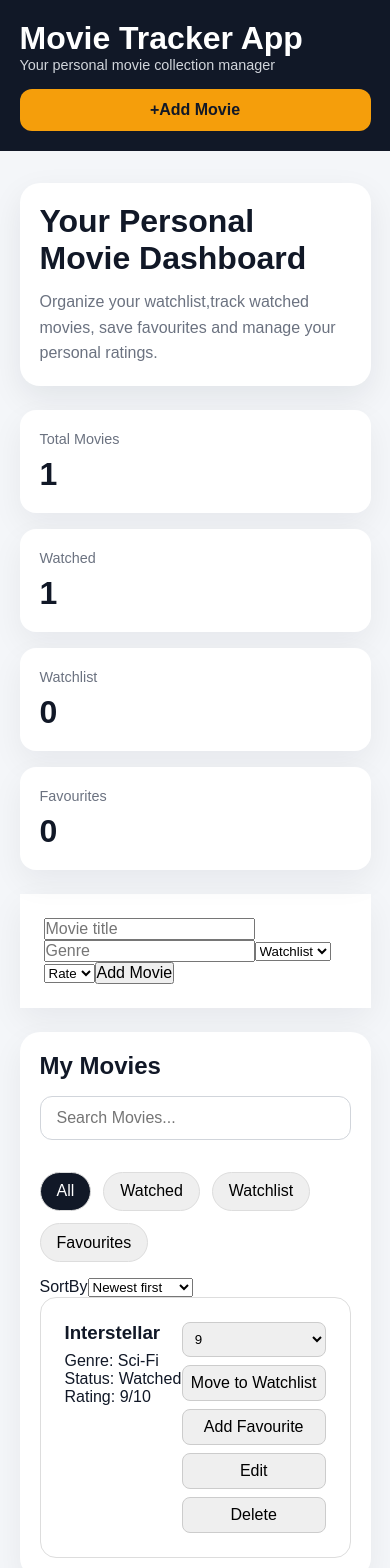
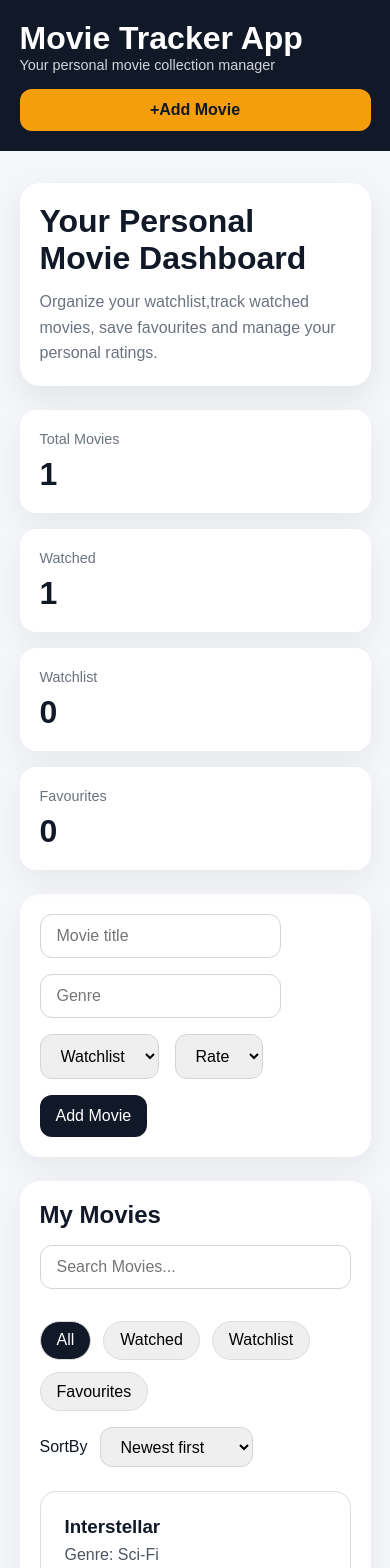
Before and after one commit to Ujjwal-Darnal/Movie-Tracker-App, a React (Vite) app: page / in a window 390 px wide. Shown: the top 1568 px of the page. Built offline with nearby package versions, Linux system fonts and the light colour scheme.

Commit message:
Improve responsive app styling

```diff
--- a/src/styles/App.css
+++ b/src/styles/App.css
@@ -1,3 +1,4 @@
+/* ===== Global Reset ===== */
 * {
   margin: 0;
   padding: 0;
@@ -15,14 +16,24 @@ body {
 }
 
 button,
-input {
+input,
+select {
   font: inherit;
 }
 
+/* ===== App Layout ===== */
 .app {
   min-height: 100vh;
 }
 
+.dashboard {
+  width: 90%;
+  max-width: 75rem;
+  margin: 0 auto;
+  padding: 2rem 0;
+}
+
+/* ===== Navbar ===== */
 .navbar {
   width: 100%;
   padding: 1.25rem 5%;
@@ -53,13 +64,7 @@ input {
   cursor: pointer;
 }
 
-.dashboard {
-  width: 90%;
-  max-width: 75rem;
-  margin: 0 auto;
-  padding: 2rem 0;
-}
-
+/* ===== Hero Section ===== */
 .hero-section {
   background-color: #ffffff;
   padding: 2rem;
@@ -79,6 +84,7 @@ input {
   line-height: 1.6;
 }
 
+/* ===== Stats Cards ===== */
 .stats-grid {
   display: grid;
   grid-template-columns: repeat(4, 1fr);
@@ -103,6 +109,36 @@ input {
   margin-top: 0.5rem;
 }
 
+/* ===== Movie Form ===== */
+.movie-form {
+  background-color: #ffffff;
+  padding: 1.5rem;
+  margin-bottom: 1.5rem;
+  border-radius: 1.25rem;
+  box-shadow: 0 0.75rem 2rem rgba(17, 24, 39, 0.06);
+  display: flex;
+  gap: 1rem;
+  flex-wrap: wrap;
+}
+
+.movie-form input,
+.movie-form select {
+  padding: 0.75rem 1rem;
+  border: 1px solid #d1d5db;
+  border-radius: 0.75rem;
+  outline: none;
+}
+
+.movie-form button {
+  border: none;
+  background-color: #111827;
+  color: white;
+  padding: 0.75rem 1rem;
+  border-radius: 0.75rem;
+  cursor: pointer;
+}
+
+/* ===== Movie Panel ===== */
 .movie-panel {
   background-color: #ffffff;
   padding: 1.5rem;
@@ -126,6 +162,80 @@ input {
   outline: none;
 }
 
+/* ===== Filters & Sorting ===== */
+.filter-buttons {
+  display: flex;
+  gap: 0.75rem;
+  margin: 1rem 0;
+  flex-wrap: wrap;
+}
+
+.filter-buttons button {
+  padding: 0.6rem 1rem;
+  border-radius: 999px;
+  border: 1px solid #ddd;
+  cursor: pointer;
+}
+
+.active-filter {
+  background-color: #111827;
+  color: white;
+}
+
+.sort-box {
+  display: flex;
+  align-items: center;
+  gap: 0.75rem;
+  margin-bottom: 1.5rem;
+}
+
+.sort-box select {
+  padding: 0.6rem 1rem;
+  border-radius: 0.75rem;
+  border: 1px solid #d1d5db;
+}
+
+/* ===== Movie List & Cards ===== */
+.movie-list {
+  display: flex;
+  flex-direction: column;
+  gap: 1rem;
+}
+
+.movie-card {
+  background-color: white;
+  border-radius: 1rem;
+  border: 1px solid #ddd;
+  padding: 1.5rem;
+  display: flex;
+  justify-content: space-between;
+  align-items: flex-start;
+}
+
+.movie-info h3 {
+  margin-bottom: 0.5rem;
+}
+
+.movie-info p {
+  margin-bottom: 0.35rem;
+  color: #4b5563;
+}
+
+.movie-actions {
+  display: flex;
+  flex-direction: column;
+  gap: 0.5rem;
+}
+
+.movie-actions button,
+.movie-actions select {
+  padding: 0.5rem;
+  border-radius: 0.5rem;
+  border: 1px solid #ccc;
+  cursor: pointer;
+}
+
+/* ===== Empty State ===== */
 .empty-state {
   text-align: center;
   padding: 4rem 1rem;
@@ -142,6 +252,7 @@ input {
   color: #6b7280;
 }
 
+/* ===== Responsive Design ===== */
 @media (max-width: 48rem) {
   .navbar {
     flex-direction: column;
@@ -165,6 +276,20 @@ input {
   .panel-header input {
     width: 100%;
   }
+
+  .movie-card {
+    flex-direction: column;
+    gap: 1rem;
+  }
+
+  .movie-actions {
+    width: 100%;
+  }
+
+  .movie-actions button,
+  .movie-actions select {
+    width: 100%;
+  }
 }
 
 @media (max-width: 30rem) {
@@ -173,70 +298,8 @@ input {
   }
 
   .hero-section,
-  .movie-panel {
+  .movie-panel,
+  .movie-form {
     padding: 1.25rem;
   }
 }
-
-/* ==================== Movie Form======== */
-.movie-form{
-  background-color: #ffffff;
-  padding: 1.5rem;
-  margin-bottom: 1.5rem;
-  border: 1.25rem;
-   box-shadow: 0 0.75rem 2rem rgba(17, 24, 39, 0.06);
-}
-
-/* ====== movie list ===== */
-.movie-list{
-  display: flex;
-  flex-direction: column;
-  gap: 1rem;
-}
-
-/* ======== movie card ===== */
-.movie-card{
-  background-color: white;
-  border-radius: 1rem;
-  padding: 1.5rem;
-  display: flex;
-  justify-content: space-between;
-  align-items: flex-start;
-  border: 1px solid #ddd;
-}
-.movie-info h3{
-  margin-bottom: 0.5rem;
-}
-.movie-actions{
-  display: flex;
-  flex-direction: column;
-  gap: 0.5rem;
-}
-
-.movie-actions button,
-.movie-actions select {
-  padding: 0.5rem;
-  border-radius: 0.5rem;
-  border: 1px solid #ccc;
-  cursor: pointer;
-}
-
-/* ======== app.jsx Filter button ======= */
-.filter-buttons {
-  display: flex;
-  gap: 0.75rem;
-  margin: 1rem 0;
-  flex-wrap: wrap;
-}
-
-.filter-buttons button {
-  padding: 0.6rem 1rem;
-  border-radius: 999px;
-  border: 1px solid #ddd;
-  cursor: pointer;
-}
-
-.active-filter {
-  background-color: #111827;
-  color: white;
-}
```
